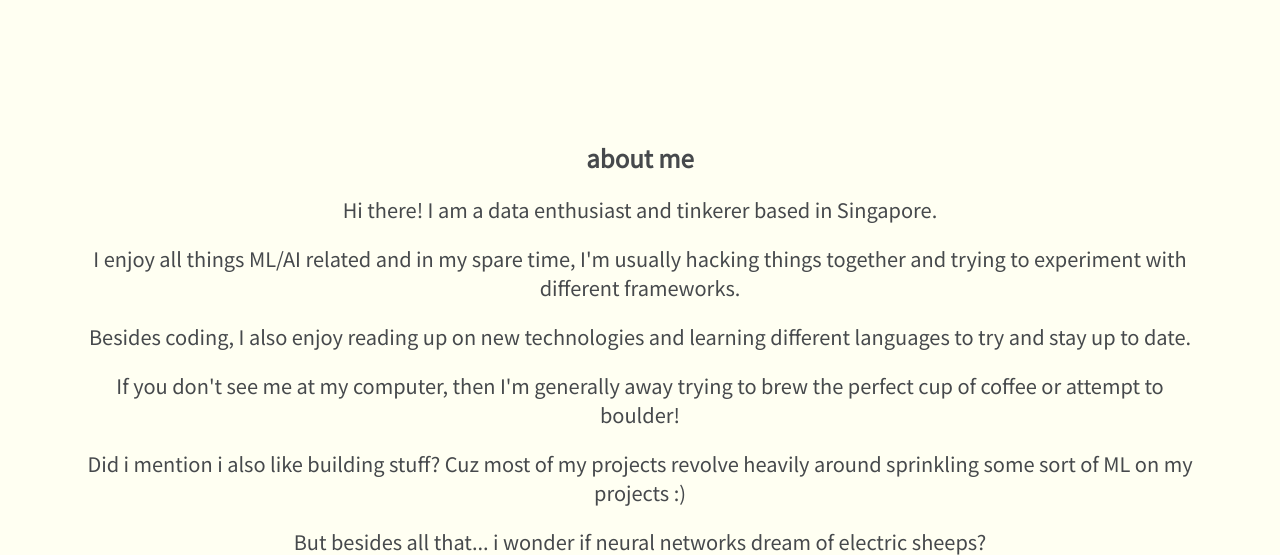
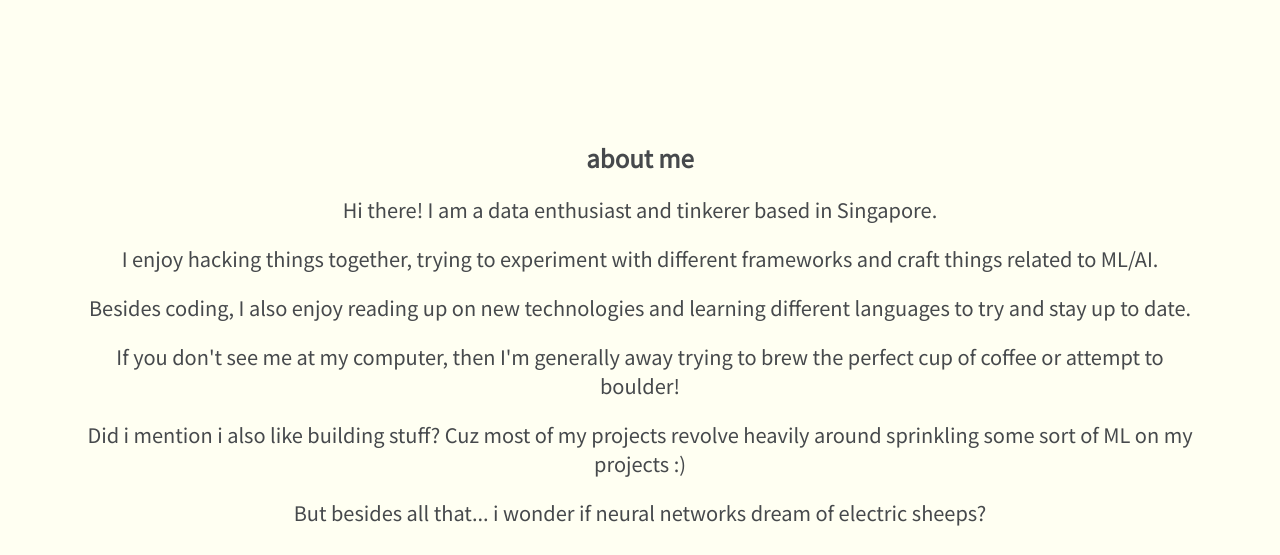
Before and after one commit to dngatimin95/Personal-Portfolio, a Flask app: page / in a window 1280 px wide. Shown: the part 660-1215 px from the top of the page. Run offline with Flask 2, Linux system fonts and the light colour scheme.

Commit message:
update some missing info on projects

```diff
--- a/templates/about.html
+++ b/templates/about.html
@@ -23,7 +23,7 @@
     <div class="content">
       <h2>about me</h2>
       <p>Hi there! I am a data enthusiast and tinkerer based in Singapore.</p>
-      <p>I enjoy all things ML/AI related and in my spare time, I'm usually hacking things together and trying to experiment with different frameworks.</p>
+      <p>I enjoy hacking things together, trying to experiment with different frameworks and craft things related to ML/AI.</p>
       <p>Besides coding, I also enjoy reading up on new technologies and learning different languages to try and stay up to date.</p>
       <p>If you don't see me at my computer, then I'm generally away trying to brew the perfect cup of coffee or attempt to boulder!</p>
       <p>Did i mention i also like building stuff? Cuz most of my projects revolve heavily around sprinkling some sort of ML on my projects :)</p>
--- a/templates/experience.html
+++ b/templates/experience.html
@@ -21,7 +21,7 @@
     {% block content %}
     <div class="content">
       <h2>professional experience</h2>
-      <p style="text-align:left;">Grab Holdings Inc., <i>Data Scientist (Analytics)</i> <span style="float:right;">June 2021 - August 2023</span></p>
+      <p style="text-align:left;">Grab Holdings Inc., <i>Data Scientist</i> <span style="float:right;">June 2021 - August 2023</span></p>
       <p style="text-align:left;">Allego Inc., <i>Data Analyst</i> <span style="float:right;">May 2020 - January 2021</span></p>
       <p style="text-align:left;">Motus LLC, <i>Data Engineer Intern</i> <span style="float:right;">June 2019 - August 2019</span></p>
       <p style="text-align:left;">Boston College, <i>Teaching Assistant</i> <span style="float:right;">January 2019 - May 2020</span></p>
--- a/templates/modern.html
+++ b/templates/modern.html
@@ -47,7 +47,7 @@
     <div class="section" id="about">
       <h2>about me</h2>
       <p>Hi there! I am a data enthusiast and tinkerer based in Singapore.</p>
-      <p>I enjoy all things ML/AI related and in my spare time, I'm usually hacking things together and trying to experiment with different frameworks.</p>
+      <p>I enjoy hacking things together, trying to experiment with different frameworks and craft things related to ML/AI.</p>
       <p>Besides coding, I also enjoy reading up on new technologies and learning different languages to try and stay up to date.</p>
       <p>If you don't see me at my computer, then I'm generally away trying to brew the perfect cup of coffee or attempt to boulder!</p>
       <p>Did i mention i also like building stuff? Cuz most of my projects revolve heavily around sprinkling some sort of ML on my projects :)</p>
@@ -133,13 +133,13 @@
         <li><a href="https://github.com/dngatimin95/Implementing_Algorithms" target="_blank" rel="noopener noreferrer">Implementing Algorithms</a></li>
         <dt>Implementing Data Structures and Algorithms essential to interviews, as well as other things such as Dynamic Programming and Backtracking.</dt>
         <li><a href="https://github.com/dngatimin95/Flask-Site" target="_blank" rel="noopener noreferrer">Personal Portfolio</a></li>
-        <dt>Personal Website built with Flask, HTML and CSS hosted on Render. There are two parts to this website. The other one can be accessed via dngatimin.com/hi</dt>
+        <dt>Personal Website built with Flask, HTML and CSS hosted on Render. There are two parts to this website. The other one can be accessed via dngatimin.onrender.com/hi</dt>
       </ul>
       <br>
       <h3 style="text-align:left;">under construction</h3>
       <ul style="text-align:left;">
         <li><a href="https://github.com/dngatimin95/All_Things_Food" target="_blank" rel="noopener noreferrer">All Things Food</a></li>
-        <dt>A telegram bot fused with a CRUD API to store all potential places that a user might want to try and provides recommendations based on current location</dt>
+        <dt>A telegram bot fused with a CRUD API built using Flask to store all potential places that a user might want to try and provides recommendations based on current location</dt>
         <li><a href="https://github.com/dngatimin95/Plot_Gen-WIP-" target="_blank" rel="noopener noreferrer">Plot Gen</a></li>
         <dt>Generating unique anime descriptions with LSTM units and a GPT2 transformer using data scraped from the MyAnimeList website</dt>
         <li><a href="https://github.com/dngatimin95/pyGame_Tour-WIP-" target="_blank" rel="noopener noreferrer">Pygame Tour</a></li>
--- a/templates/projects.html
+++ b/templates/projects.html
@@ -52,13 +52,13 @@
         <li><a href="https://github.com/dngatimin95/Implementing_Algorithms" target="_blank" rel="noopener noreferrer">Implementing Algorithms</a></li>
         <dt>Implementing Data Structures and Algorithms essential to interviews, as well as other things such as Dynamic Programming and Backtracking.</dt>
         <li><a href="https://github.com/dngatimin95/Flask-Site" target="_blank" rel="noopener noreferrer">Personal Portfolio</a></li>
-        <dt>Personal Website built with Flask, HTML and CSS hosted on Render. There are two parts to this website. The other one can be accessed via dngatimin.com/hi</dt>
+        <dt>Personal Website built with Flask, HTML and CSS hosted on Render. There are two parts to this website. The other one can be accessed via dngatimin.onrender.com/hi</dt>
       </ul>
       <br>
       <h3 style="text-align:left;">under construction</h3>
       <ul style="text-align:left;">
         <li><a href="https://github.com/dngatimin95/All_Things_Food" target="_blank" rel="noopener noreferrer">All Things Food</a></li>
-        <dt>A telegram bot fused with a CRUD API to store all potential places that a user might want to try and provides recommendations based on current location</dt>
+        <dt>A telegram bot fused with a CRUD API built using Flask to store all potential places that a user might want to try and provides recommendations based on current location</dt>
         <li><a href="https://github.com/dngatimin95/Plot_Gen-WIP-" target="_blank" rel="noopener noreferrer">Plot Gen</a></li>
         <dt>Generating unique anime descriptions with LSTM units and a GPT2 transformer using data scraped from the MyAnimeList website</dt>
         <li><a href="https://github.com/dngatimin95/pyGame_Tour-WIP-" target="_blank" rel="noopener noreferrer">Pygame Tour</a></li>
```
